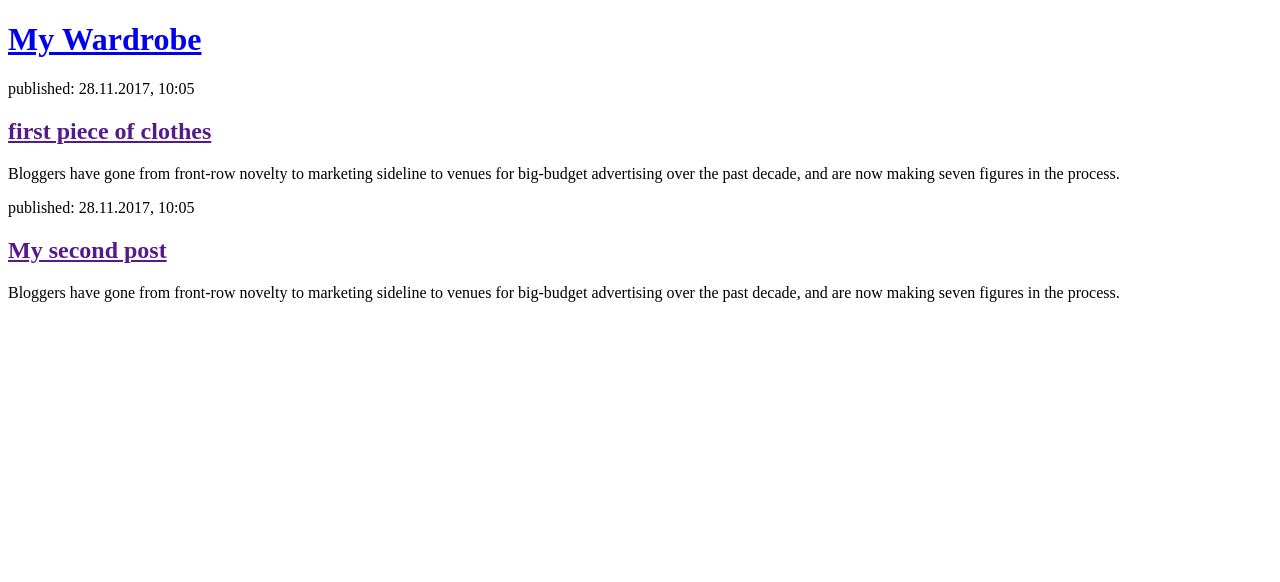
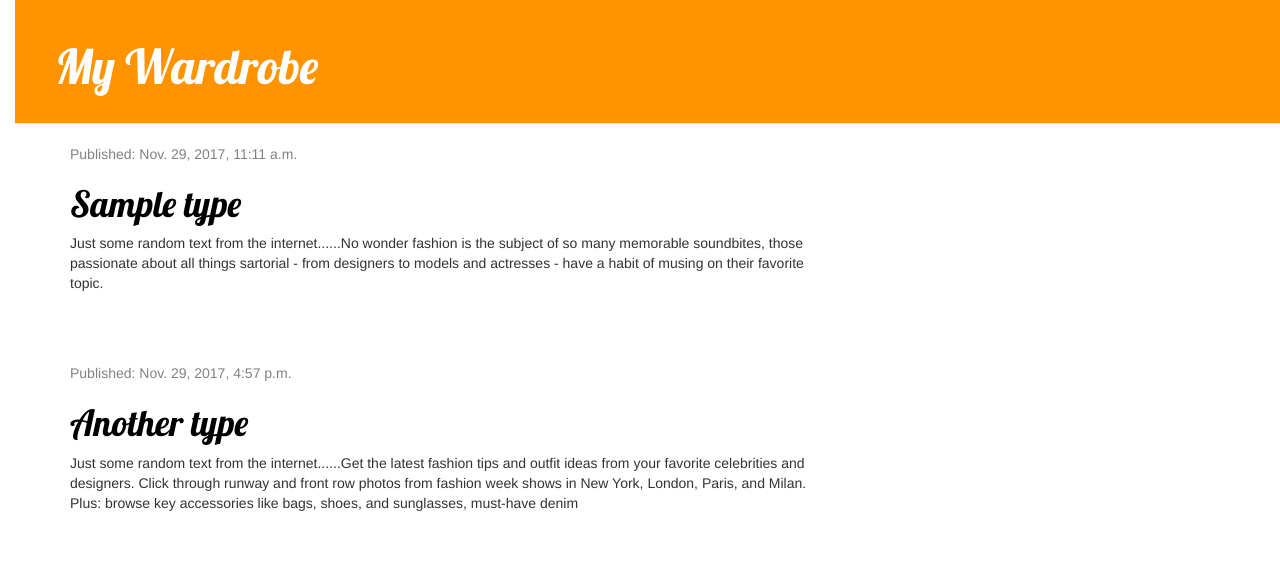
Before and after one commit to yangninger89/452, a Django app: page / in a window 1280 px wide. Shown: the top 582 px of the page. Run offline with Django 3.2, Linux system fonts and the light colour scheme; data comes from the database, SQL or seed files in the repository; some libraries are stand-ins or nearby versions.

Commit message:
make page pretty using CSS and bootstrap

```diff
--- a/wardrobe/models.py
+++ b/wardrobe/models.py
@@ -7,12 +7,12 @@ class Post(models.Model):
     owner = models.ForeignKey('auth.User')
     type = models.CharField(max_length=200)
     description = models.TextField()
-    created_data = models.DateTimeField(default=timezone.now)
-    published_data = models.DateTimeField(blank=True, null=True)
+    created_date = models.DateTimeField(default=timezone.now)
+    published_date = models.DateTimeField(blank=True, null=True)
 
 
     def publish(self):
-        self.published_data = timezone.now()
+        self.published_date = timezone.now()
         self.save()
 
 
--- /dev/null
+++ b/wardrobe/static/css/wardrobe.css
@@ -0,0 +1,55 @@
+h1 a {
+    color: #FCA205;
+    font-family: 'Lobster';
+}
+
+body {
+    padding-left: 15px;
+}
+
+.page-header {
+    background-color: #ff9400;
+    margin-top: 0;
+    padding: 20px 20px 20px 40px;
+}
+
+.page-header h1, .page-header h1 a, .page-header h1 a:visited, .page-header h1 a:active {
+    color: #ffffff;
+    font-size: 36pt;
+    text-decoration: none;
+}
+
+.content {
+    margin-left: 40px;
+}
+
+h1, h2, h3, h4 {
+    font-family: 'Lobster', cursive;
+}
+
+.date {
+    color: #828282;
+}
+
+.save {
+    float: right;
+}
+
+.post-form textarea, .post-form input {
+    width: 100%;
+}
+
+.top-menu, .top-menu:hover, .top-menu:visited {
+    color: #ffffff;
+    float: right;
+    font-size: 26pt;
+    margin-right: 20px;
+}
+
+.post {
+    margin-bottom: 70px;
+}
+
+.post h1 a, .post h1 a:visited {
+    color: #000000;
+}
--- a/wardrobe/templates/wardrobe/post_list.html
+++ b/wardrobe/templates/wardrobe/post_list.html
@@ -1,29 +1,38 @@
+{% load staticfiles %}
+
 <!DOCTYPE html>
 <html lang="en">
 
 
     <head>
         <title>My Wardrobe</title>
+        <link rel="stylesheet" href="//maxcdn.bootstrapcdn.com/bootstrap/3.2.0/css/bootstrap.min.css">
+        <link rel="stylesheet" href="//maxcdn.bootstrapcdn.com/bootstrap/3.2.0/css/bootstrap-theme.min.css">
+        <link href="//fonts.googleapis.com/css?family=Lobster&subset=latin,latin-ext" rel="stylesheet" type="text/css">
+        <link rel="stylesheet" href="{% static 'css/wardrobe.css' %}">
     </head>
 
     <body>
-        <div>
+        <div class="page-header">
             <h1><a href="/">My Wardrobe</a></h1>
         </div>
 
-        <div>
-            <p>published: 28.11.2017, 10:05</p>
-            <h2><a href="">first piece of clothes</a></h2>
-            <p>Bloggers have gone from front-row novelty to marketing sideline to venues for big-budget advertising over the past decade, and are now making seven figures in the process.</p>
+        <div class="content container">
+            <div class="row">
+                <div class="col-md-8">
+                    {% for post in posts %}
+                        <div class="post">
+                            <div class="date">
+                                <p>Published: {{ post.published_date }}</p>
+                            </div>
+                            <h1><a href="">{{ post.type }}</a></h1>
+                            <p>{{ post.description|linebreaksbr }}</p>
+                        </div>
+                    {% endfor %}
+                </div>
+            </div>
         </div>
 
-        <div>
-            <p>published: 28.11.2017, 10:05</p>
-            <h2><a href="">My second post</a></h2>
-            <p>Bloggers have gone from front-row novelty to marketing sideline to venues for big-budget advertising over the past decade, and are now making seven figures in the process.</p>
-        </div>
     </body>
 
-
-
 </html>
--- a/wardrobe/views.py
+++ b/wardrobe/views.py
@@ -1,8 +1,10 @@
 from django.shortcuts import render
-
+from django.utils import timezone
+from .models import Post
 
 def post_list(request):
-    return render(request, 'wardrobe/post_list.html')
+    posts = Post.objects.filter(published_date__lte=timezone.now()).order_by('published_date')
+    return render(request, 'wardrobe/post_list.html', {'posts': posts})
 
 
 # Create your views here.
```
Also changed, not shown: wardrobe/templates/wardrobe/base.html (added, +10 -0 lines), db.sqlite3, wardrobe/migrations/0002_auto_20171129_1620.py (added).
